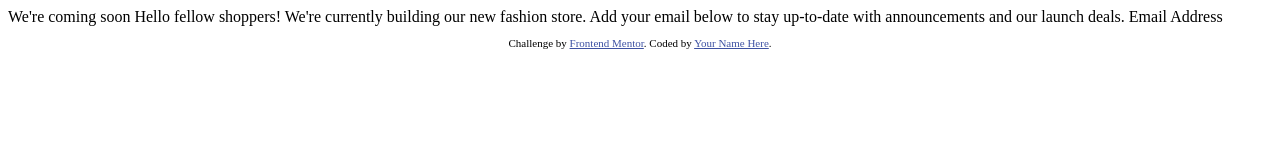
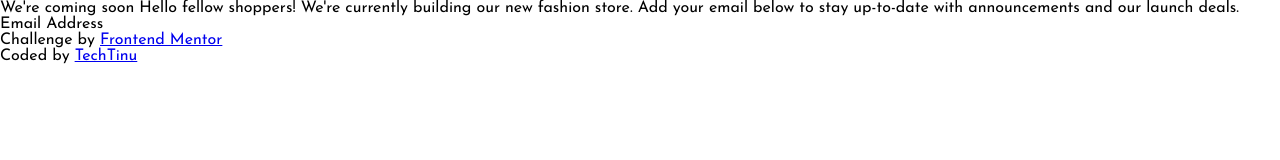
Before and after one commit to tinuola/fm_base-apparel-page, a plain HTML site: page index.html in a window 1280 px wide. Drawn offline with Linux system fonts and the light colour scheme.

Commit message:
Continues project setup

```diff
--- a/css/reset.css
+++ b/css/reset.css
@@ -0,0 +1,30 @@
+/* Basic CSS Reset based on Andy Bell's Modern CSS Reset  */
+
+/* Box sizing rules */
+*,
+*::before,
+*::after {
+  box-sizing: border-box;
+}
+
+/* Set core root defaults */
+html {
+  scroll-behavior: smooth;
+}
+
+/* Remove defaults */
+body, h1, h2, h3, h4, p, ul, li {
+  margin: 0;
+  padding: 0;
+}
+
+/* Make images easier to work with */
+img {
+  max-width: 100%;
+  display: block;
+}
+
+/* Remove list styles on ul, ol elements */
+ul, ol {
+  list-style: none;
+}
--- a/css/style.css
+++ b/css/style.css
@@ -0,0 +1,16 @@
+:root {
+  --color-primary: hsl(0, 93%, 68%);
+  --color-secondary: hsl(0, 36%, 70%);
+  --color-neutral: hsl(0, 6%, 24%);
+  --main-font: 'Josefin Sans', sans-serif;
+}
+
+body {
+  text-rendering: optimizeSpeed;
+  font-family: var(--main-font);
+  font-size: 16px;
+}
+
+/* .attribution { font-size: 11px; text-align: center; } */
+
+/* .attribution a { color: hsl(228, 45%, 44%); } */
--- a/index.html
+++ b/index.html
@@ -2,20 +2,19 @@
 <html lang="en">
 <head>
   <meta charset="UTF-8">
-  <meta name="viewport" content="width=device-width, initial-scale=1.0"> <!-- displays site properly based on user's device -->
-
+  <!-- displays site properly based on user's device -->
+  <meta name="viewport" content="width=device-width, initial-scale=1.0">
   <link rel="icon" type="image/png" sizes="32x32" href="./images/favicon-32x32.png">
-
+  <!-- Google Fonts -->
+  <link rel="preconnect" href="https://fonts.googleapis.com">
+  <link rel="preconnect" href="https://fonts.gstatic.com" crossorigin>
+  <link href="https://fonts.googleapis.com/css2?family=Josefin+Sans:wght@300;400;600&display=swap" rel="stylesheet">
+  <!-- Stylesheets -->
+  <link rel="stylesheet" href="./css/reset.css">
+  <link rel="stylesheet" href="./css/style.css">
   <title>Frontend Mentor | Base Apparel coming soon page</title>
-
-  <!-- Feel free to remove these styles or customise in your own stylesheet 👍 -->
-  <style>
-    .attribution { font-size: 11px; text-align: center; }
-    .attribution a { color: hsl(228, 45%, 44%); }
-  </style>
 </head>
 <body>
-
   We're coming soon
 
   Hello fellow shoppers! We're currently building our new fashion store.
@@ -24,10 +23,15 @@
   Email Address
 
   <footer>
-    <p class="attribution">
-      Challenge by <a href="https://www.frontendmentor.io?ref=challenge" target="_blank">Frontend Mentor</a>.
-      Coded by <a href="#">Your Name Here</a>.
-    </p>
+    <div class="fm-attribution-row">
+      <p class="fm-attribution">
+        Challenge by <a
+          href="https://www.frontendmentor.io/challenges/base-apparel-coming-soon-page-5d46b47f8db8a7063f9331a0"
+          target="_blank">Frontend Mentor</a></p>
+      <p class="fm-attribution">
+        Coded by <a href="https://github.com/tinuola" target="_blank">TechTinu</a>
+      </p>
+    </div>
   </footer>
 </body>
 </html>
```
